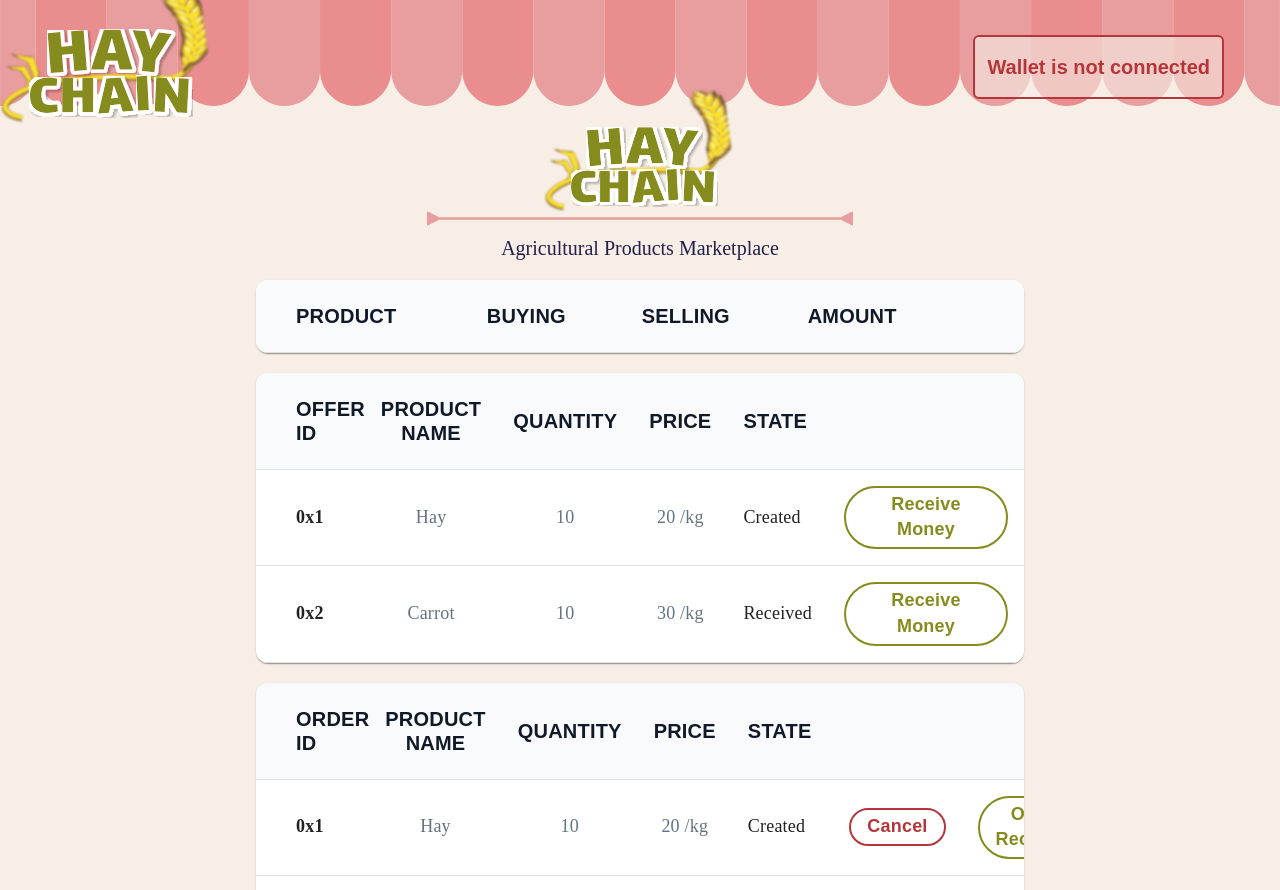
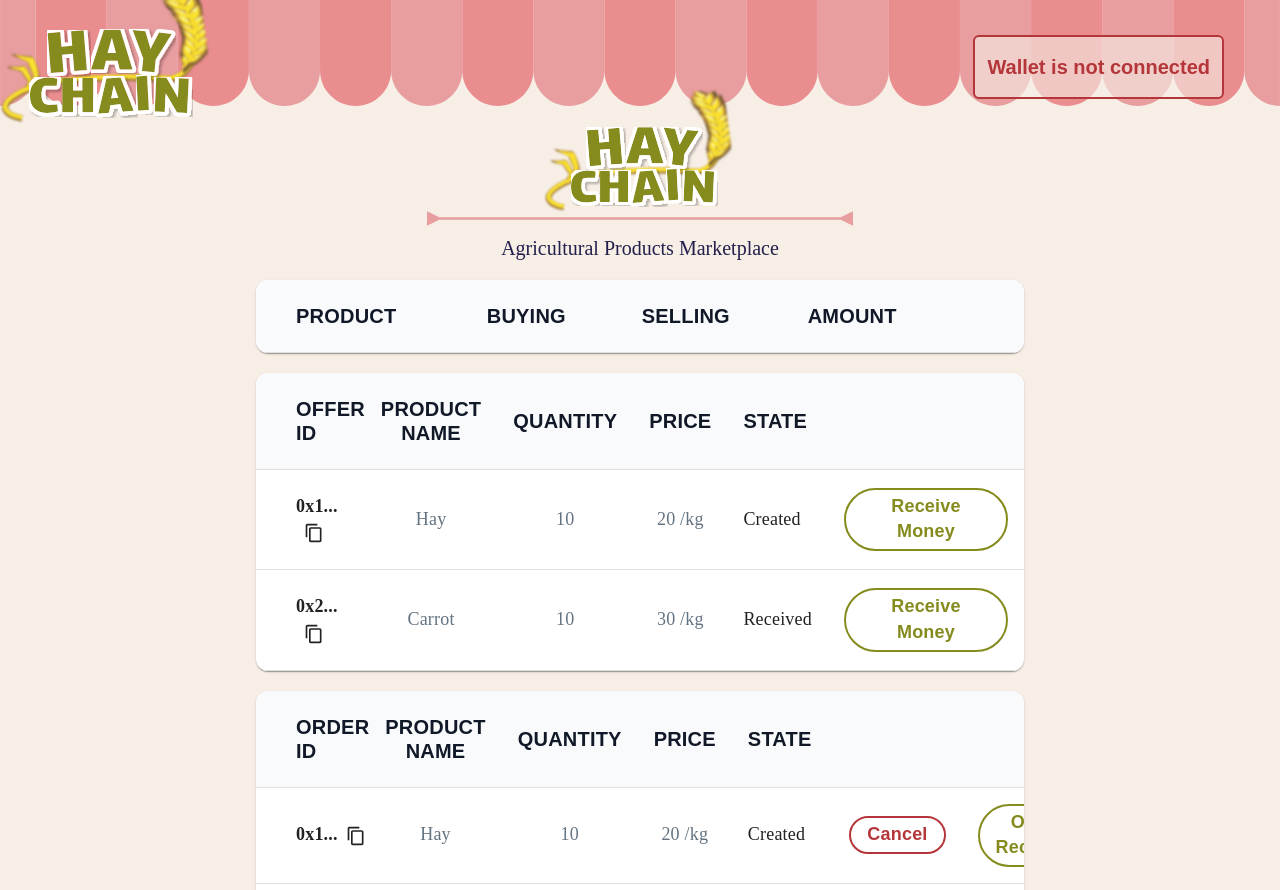
Before and after one commit to Iammrteapot-learning/haychain-blockchain-platform, a React (Vite) app in the folder frontend/: page / in a window 1280 px wide. Shown: the top 890 px of the page. Built offline with nearby package versions, Linux system fonts and the light colour scheme.

Commit message:
feat: add truncate

```diff
--- a/frontend/package.json
+++ b/frontend/package.json
@@ -16,6 +16,7 @@
     "@mui/material": "^6.1.6",
     "ethers": "5.7.1",
     "react": "^18.3.1",
+    "react-copy-to-clipboard": "^5.1.0",
     "react-dom": "^18.3.1"
   },
   "devDependencies": {
--- a/frontend/src/components/OfferList.jsx
+++ b/frontend/src/components/OfferList.jsx
@@ -9,6 +9,8 @@ import {
 } from "@mui/material";
 import { styled } from "@mui/material/styles";
 import { tableCellClasses } from "@mui/material/TableCell";
+import { CopyToClipboard } from "react-copy-to-clipboard";
+import ContentCopyIcon from "@mui/icons-material/ContentCopy";
 import { BaseButton } from "./BaseButton";
 
 const StyledTableCell = styled(TableCell)(() => ({
@@ -67,7 +69,21 @@ export default function OfferList({ offerList }) {
           <TableBody>
             {offerList.map((row, index) => (
               <TableRow key={index}>
-                <StyledTableCell>{row.offerId}</StyledTableCell>
+                <StyledTableCell title={row.offerId}>
+                  {row.offerId.substring(0, 15)}...
+                  <CopyToClipboard text={row.offerId}>
+                    <button
+                      style={{
+                        background: "none",
+                        border: "none",
+                        cursor: "pointer",
+                        marginLeft: "8px",
+                      }}
+                    >
+                      <ContentCopyIcon fontSize="small" />
+                    </button>
+                  </CopyToClipboard>
+                </StyledTableCell>
                 <StyledTableCell>{row.productName}</StyledTableCell>
                 <StyledTableCell>{row.quantity}</StyledTableCell>
                 <StyledTableCell>{row.price} /kg</StyledTableCell>
--- a/frontend/src/components/OrderList.jsx
+++ b/frontend/src/components/OrderList.jsx
@@ -9,6 +9,8 @@ import {
 } from "@mui/material";
 import { styled } from "@mui/material/styles";
 import { tableCellClasses } from "@mui/material/TableCell";
+import { CopyToClipboard } from "react-copy-to-clipboard";
+import ContentCopyIcon from "@mui/icons-material/ContentCopy";
 import { BaseButton } from "./BaseButton";
 
 const StyledTableCell = styled(TableCell)(() => ({
@@ -77,7 +79,21 @@ export default function OrderList({ orderList }) {
           <TableBody>
             {orderList.map((row, index) => (
               <TableRow key={index}>
-                <StyledTableCell>{row.orderId}</StyledTableCell>
+                <StyledTableCell title={row.orderId}>
+                  {row.orderId.substring(0, 15)}...
+                  <CopyToClipboard text={row.orderId}>
+                    <button
+                      style={{
+                        background: "none",
+                        border: "none",
+                        cursor: "pointer",
+                        marginLeft: "8px",
+                      }}
+                    >
+                      <ContentCopyIcon fontSize="small" />
+                    </button>
+                  </CopyToClipboard>
+                </StyledTableCell>
                 <StyledTableCell>{row.productName}</StyledTableCell>
                 <StyledTableCell>{row.quantity}</StyledTableCell>
                 <StyledTableCell>{row.price} /kg</StyledTableCell>
```
Also changed, not shown: 1 other file (tests, documents, lock files or other folders).
